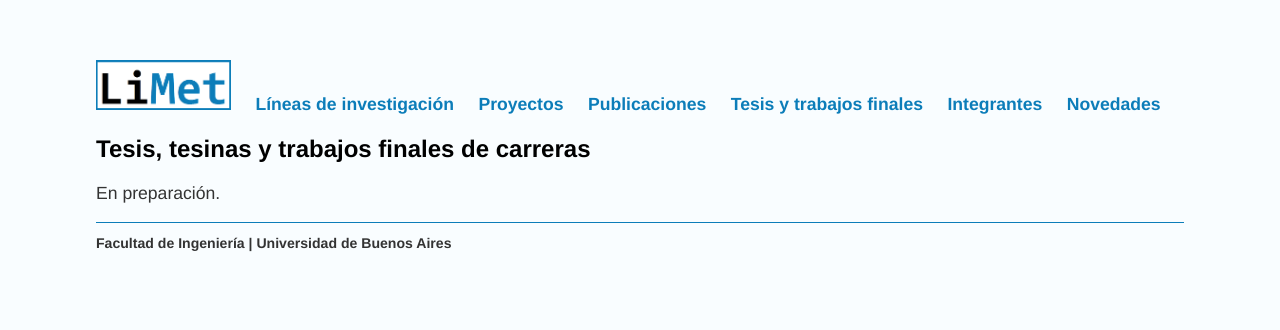
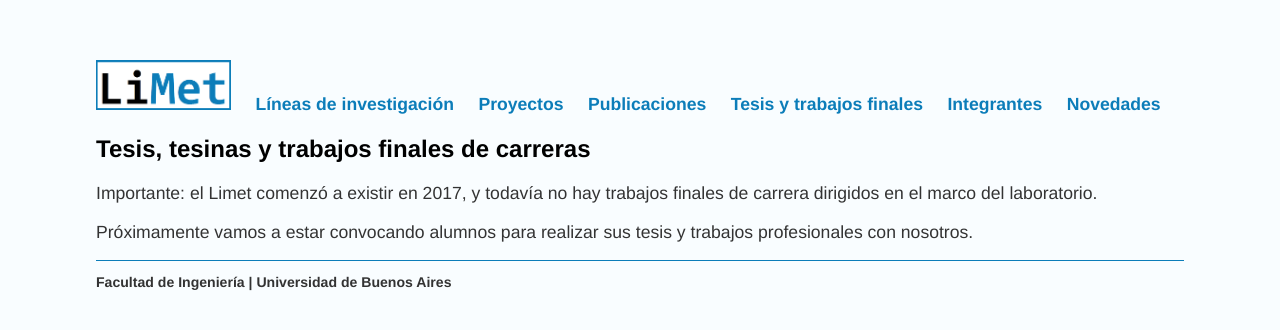
Before and after one commit to limetfiuba/limetfiuba.github.io, a Jekyll site: the page built from trabajos/index.html, in a window 1280 px wide. Shown: the top 330 px of the page. Built offline with Jekyll 4.4.1, drawn with Linux system fonts in a browser that asks for light colours.

Commit message:
Update index.html

```diff
--- a/trabajos/index.html
+++ b/trabajos/index.html
@@ -4,7 +4,6 @@ title: LiMet | Tesis y trabajos finales
 ---
 <h2>Tesis, tesinas y trabajos finales de carreras</h2>
 <div class="blurb">
-<p>
-  En preparación.
-</p>
+<p>Importante: el Limet comenzó a existir en 2017, y todavía no hay trabajos finales de carrera dirigidos en el marco del laboratorio.</p>
+<p>Próximamente vamos a estar convocando alumnos para realizar sus tesis y trabajos profesionales con nosotros.</p>
 </div>
```
